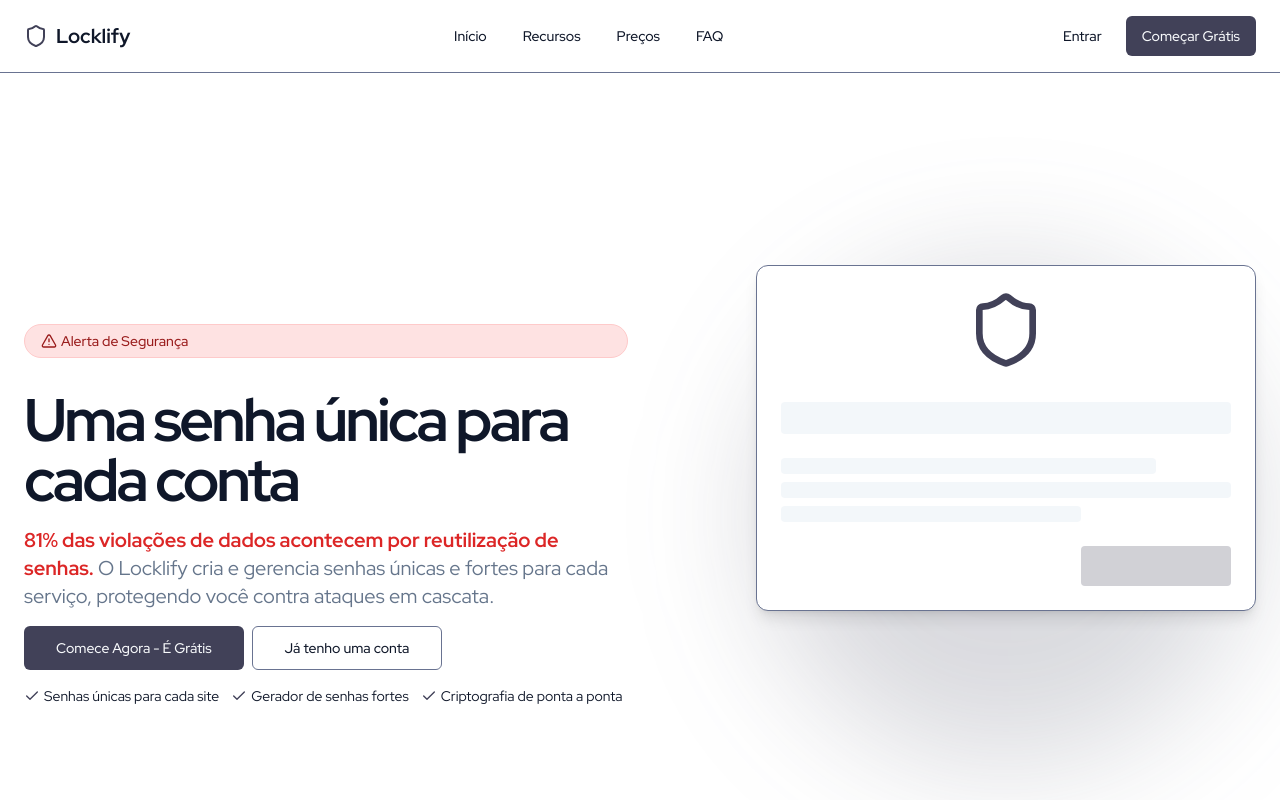
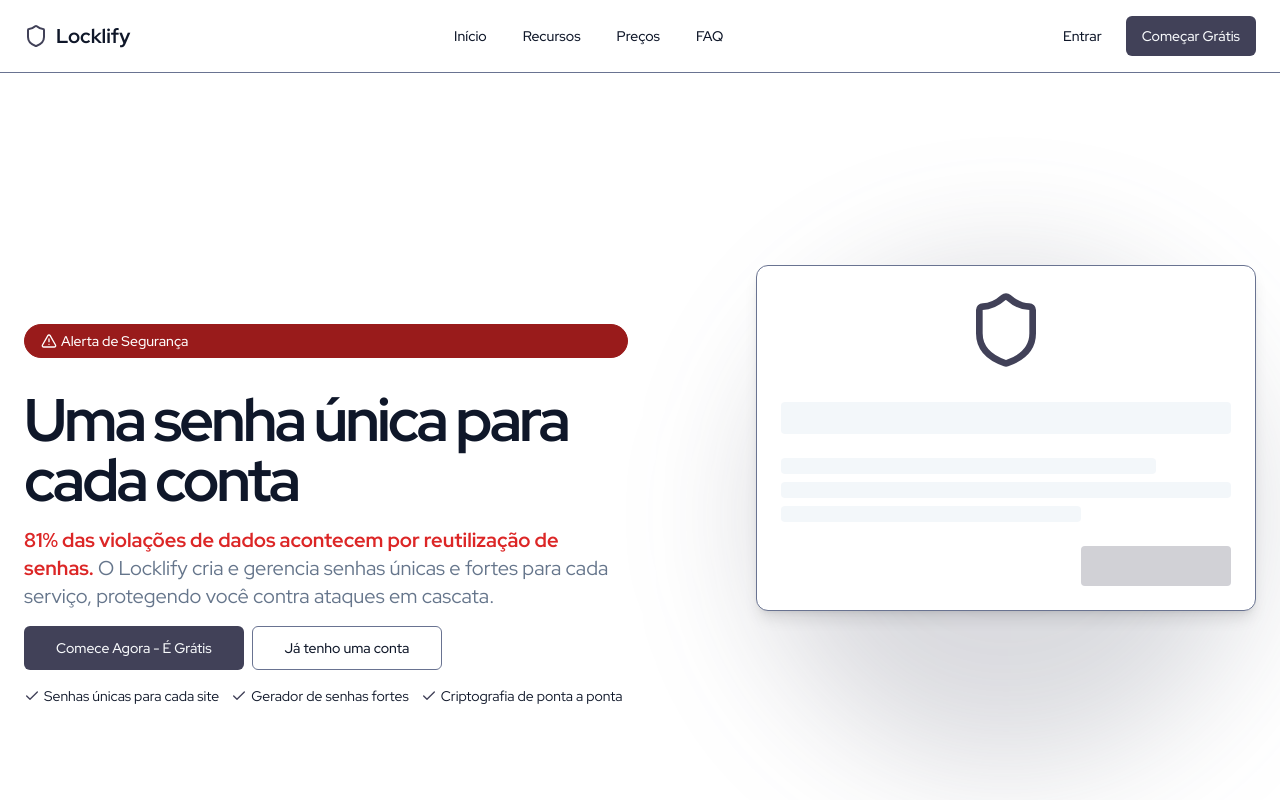
Before and after one commit to aluizio-n/locklify-front, a React (Vite) app: page /landing in a window 1280 px wide. Shown: the top 800 px of the page. Built offline with nearby package versions, Linux system fonts and the light colour scheme.

Commit message:
fix: security alert color

```diff
--- a/src/pages/Landing.tsx
+++ b/src/pages/Landing.tsx
@@ -31,7 +31,7 @@ const Landing = () => {
         <div className="container px-4 md:px-6 mx-auto">
           <div className="grid gap-6 lg:grid-cols-2 items-center">
             <div className="flex flex-col justify-center space-y-4">
-              <div className="inline-block px-4 py-1.5 mb-4 text-sm font-medium border rounded-full bg-red-100 text-red-800 border-red-200">
+              <div className="inline-block px-4 py-1.5 mb-4 text-sm font-medium border rounded-full bg-red-800 text-white border-red-800">
                 <div className="flex items-center">
                   <AlertTriangle className="w-4 h-4 mr-1" />
                   <span>Alerta de Segurança</span>
```
